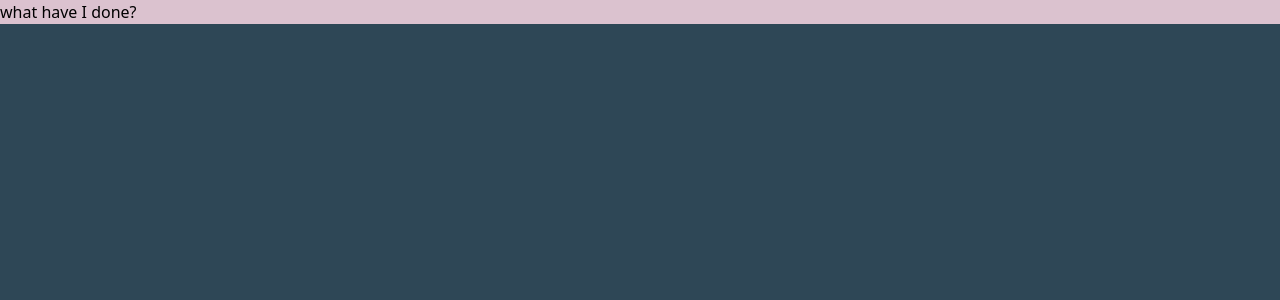
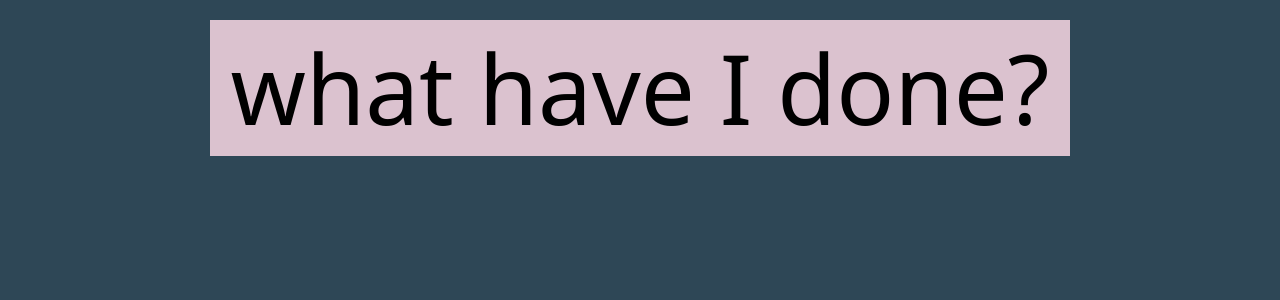
Before and after one commit to Thirteenhelens/testPersonalSite, a React (Create React App) app in the folder updatedpersonalsite/: page /MyWork in a window 1280 px wide. Shown: the top 300 px of the page. Built offline with nearby package versions, Linux system fonts and the light colour scheme.

Commit message:
styled header

```diff
--- a/updatedpersonalsite/src/WorkPage/WorkPage.jsx
+++ b/updatedpersonalsite/src/WorkPage/WorkPage.jsx
@@ -1,8 +1,16 @@
+import { Link } from "react-router-dom";
+
 export default function WorkPage() {
   return (
     <div id="" class="bg-dark h-screen w-screen">
-      <div class="bg-lighter">
-        <p>what have I done?</p>
+      <div class="p-5 grid justify-items-center">
+        <div />
+        <div id="header" class="p-5 bg-lighter text-center">
+          <Link to="/Home">
+            <h1 class="text-8xl">what have I done?</h1>
+          </Link>
+        </div>
+        <div />
       </div>
     </div>
   );
```
